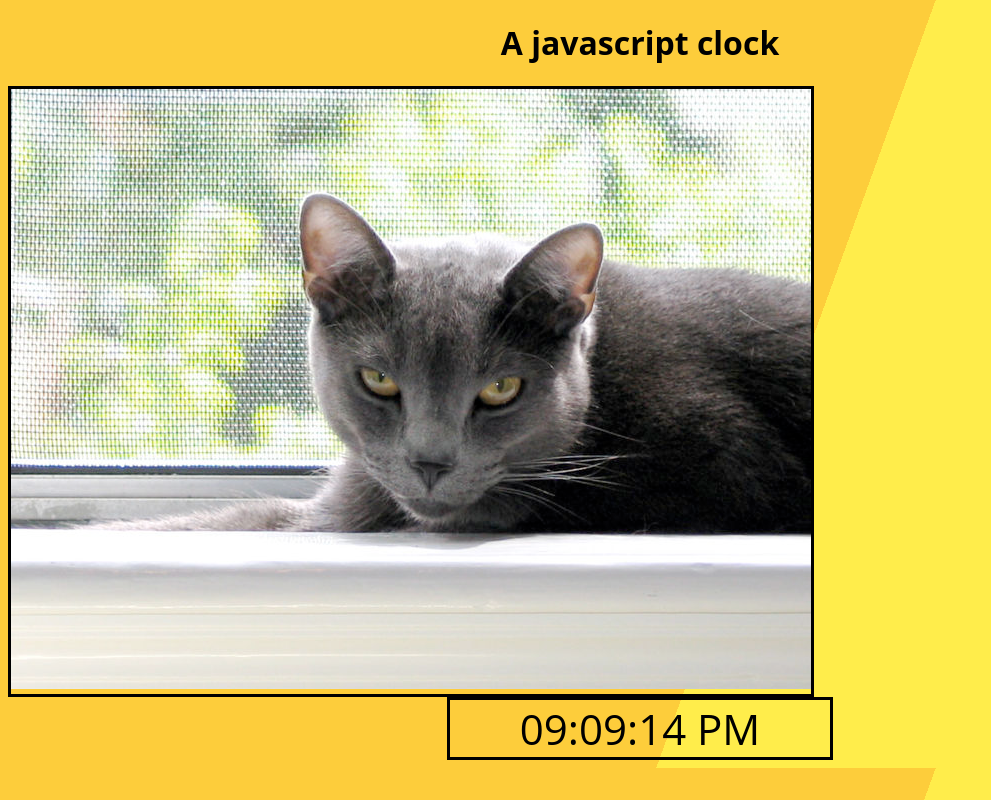
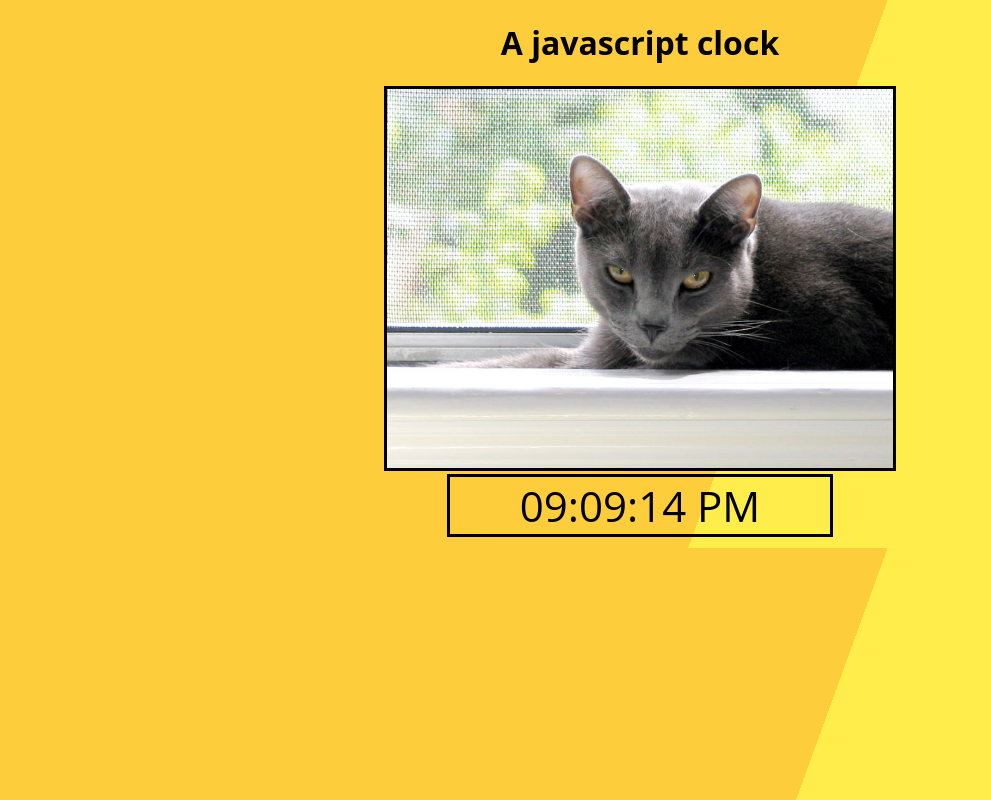
Before and after one commit to Sparrow0hawk/starter_js, a plain HTML site: page js_clock/index.html in a window 1280 px wide. Shown: the whole page, without its empty margins (0-991 px from the left). Drawn offline with Linux system fonts and the light colour scheme.

Commit message:
formatting cat img box

```diff
--- a/js_clock/index.html
+++ b/js_clock/index.html
@@ -7,15 +7,15 @@
   </head>
   <body>
     <h1>A javascript clock</h1>
-    <div class="img_div">
+    <div class="main">
 
-      <img src="assets/russian_blue1.jpg" alt="A Russian blue cat">
+      <img class="img_content" src="assets/russian_blue1.jpg" alt="A Russian blue cat">
 
-    </div>
-    <div class="clock" id="MyClockDisplay" onload="showTime()">
-      <script type="text/javascript" src="src/clock.js">
+      <div class="clock" id="MyClockDisplay" onload="showTime()">
+        <script type="text/javascript" src="src/clock.js">
 
-      </script>
+        </script>
+      </div>
     </div>
 
 
--- a/js_clock/src/master.css
+++ b/js_clock/src/master.css
@@ -12,15 +12,21 @@ body {
 
 .clock {
   text-align: center;
-  margin: 0px auto;
+  margin: 3px;
   width: 30%;
   font-size: 42px;
   border: solid;
 }
 
-.img_div {
-  margin: 0 auto;
+.main {
+  display: flex;
+  flex-direction: column;
+  justify-content: center;
+  align-items: center;
+}
+
+.img_content {
   display: inline-block;
   border: solid;
-  height: 60%;
+  max-width: 40%;
 }
```
